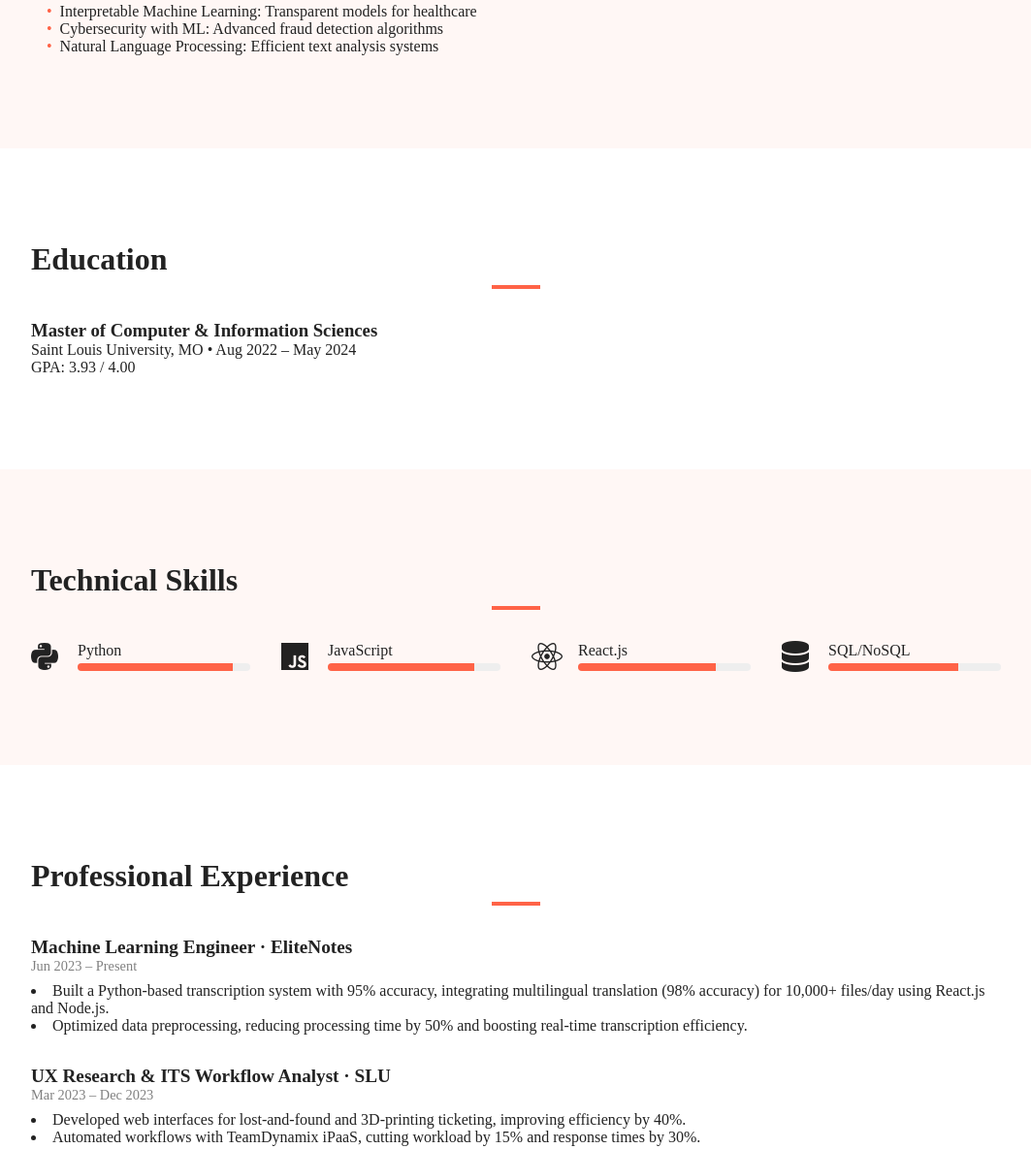
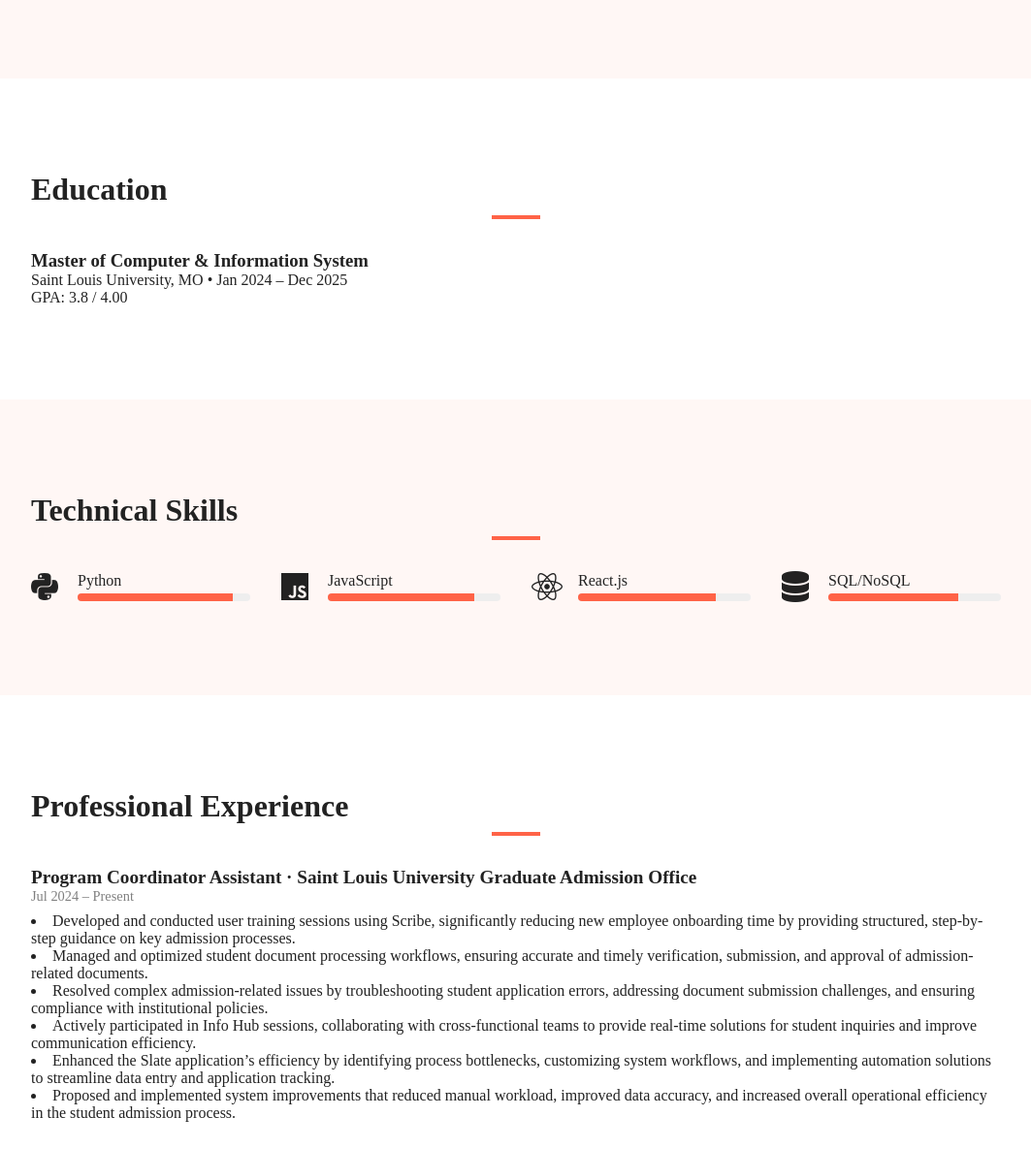
Before and after one commit to kamranss/Resume-app, a plain HTML site: page index.html in a window 1280 px wide. Shown: the part 1090-2275 px from the top of the page at 97% size, without its empty margins (108-1171 px from the left). Drawn offline with nearby package versions, Linux system fonts and the light colour scheme; a small style sheet from the web is missing.

Commit message:
experience updated

```diff
--- a/index.html
+++ b/index.html
@@ -67,13 +67,7 @@
     <div class="container">
       <h2>About Me</h2>
       <p>
-        I’m a passionate machine learning researcher and software developer,
-        currently preparing for my Research on Interpretability in Finance and Medicine with a focus on Machine Learning and
-        Cybersecurity. My work explores interpretable ML models for healthcare
-        and fraud detection. As an adjunct faculty member, I love inspiring
-        students with the possibilities of AI. When I’m not coding or
-        researching, you might find me diving into Peaky Blinders or writing
-        tech tutorials on Medium.
+        IT Business Analyst & Product Owner with expertise in system integration, digital transformation, and Agile product management. Proven ability to optimize workflows, automate business processes, and manage technical requirements. Experienced in API integrations, SQL, Jira, Tableau, and Agile methodologies, delivering solutions that improve efficiency.
       </p>
     </div>
   </section>
@@ -83,9 +77,9 @@
     <div class="container">
       <h2>Research Interests</h2>
       <ul class="research-list">
-        <li>Interpretable Machine Learning: Transparent models for healthcare</li>
+        <!-- <li>Interpretable Machine Learning: Transparent models for healthcare</li>
         <li>Cybersecurity with ML: Advanced fraud detection algorithms</li>
-        <li>Natural Language Processing: Efficient text analysis systems</li>
+        <li>Natural Language Processing: Efficient text analysis systems</li> -->
       </ul>
     </div>
   </section>
@@ -95,10 +89,10 @@
     <div class="container">
       <h2>Education</h2>
       <div class="edu-item">
-        <h3>Master of Computer &amp; Information Sciences</h3>
+        <h3>Master of Computer &amp; Information System</h3>
         <p>
-          Saint Louis University, MO &bull; Aug 2022 – May 2024<br />
-          GPA: 3.93 / 4.00
+          Saint Louis University, MO &bull; Jan 2024 – Dec 2025<br />
+          GPA: 3.8 / 4.00
         </p>
       </div>
     </div>
@@ -147,17 +141,26 @@
     <div class="container">
       <h2>Professional Experience</h2>
       <div class="exp-item">
-        <h3>Machine Learning Engineer · EliteNotes</h3>
-        <span class="date">Jun 2023 – Present</span>
+        <h3>Program Coordinator Assistant · Saint Louis University Graduate Admission Office </h3>
+        <span class="date">Jul 2024 – Present</span>
         <ul>
           <li>
-            Built a Python‑based transcription system with 95% accuracy,
-            integrating multilingual translation (98% accuracy) for 10,000+ files/day
-            using React.js and Node.js.
+            Developed and conducted user training sessions using Scribe, significantly reducing new employee onboarding time by providing structured, step-by-step guidance on key admission processes.
           </li>
           <li>
-            Optimized data preprocessing, reducing processing time by 50% and boosting
-            real‑time transcription efficiency.
+            Managed and optimized student document processing workflows, ensuring accurate and timely verification, submission, and approval of admission-related documents.
+          </li>
+          <li>
+            Resolved complex admission-related issues by troubleshooting student application errors, addressing document submission challenges, and ensuring compliance with institutional policies.
+          </li>
+          <li>
+            Actively participated in Info Hub sessions, collaborating with cross-functional teams to provide real-time solutions for student inquiries and improve communication efficiency.
+          </li>
+          <li>
+            Enhanced the Slate application’s efficiency by identifying process bottlenecks, customizing system workflows, and implementing automation solutions to streamline data entry and application tracking.
+          </li>
+          <li>
+            Proposed and implemented system improvements that reduced manual workload, improved data accuracy, and increased overall operational efficiency in the student admission process.
           </li>
         </ul>
       </div>
```
